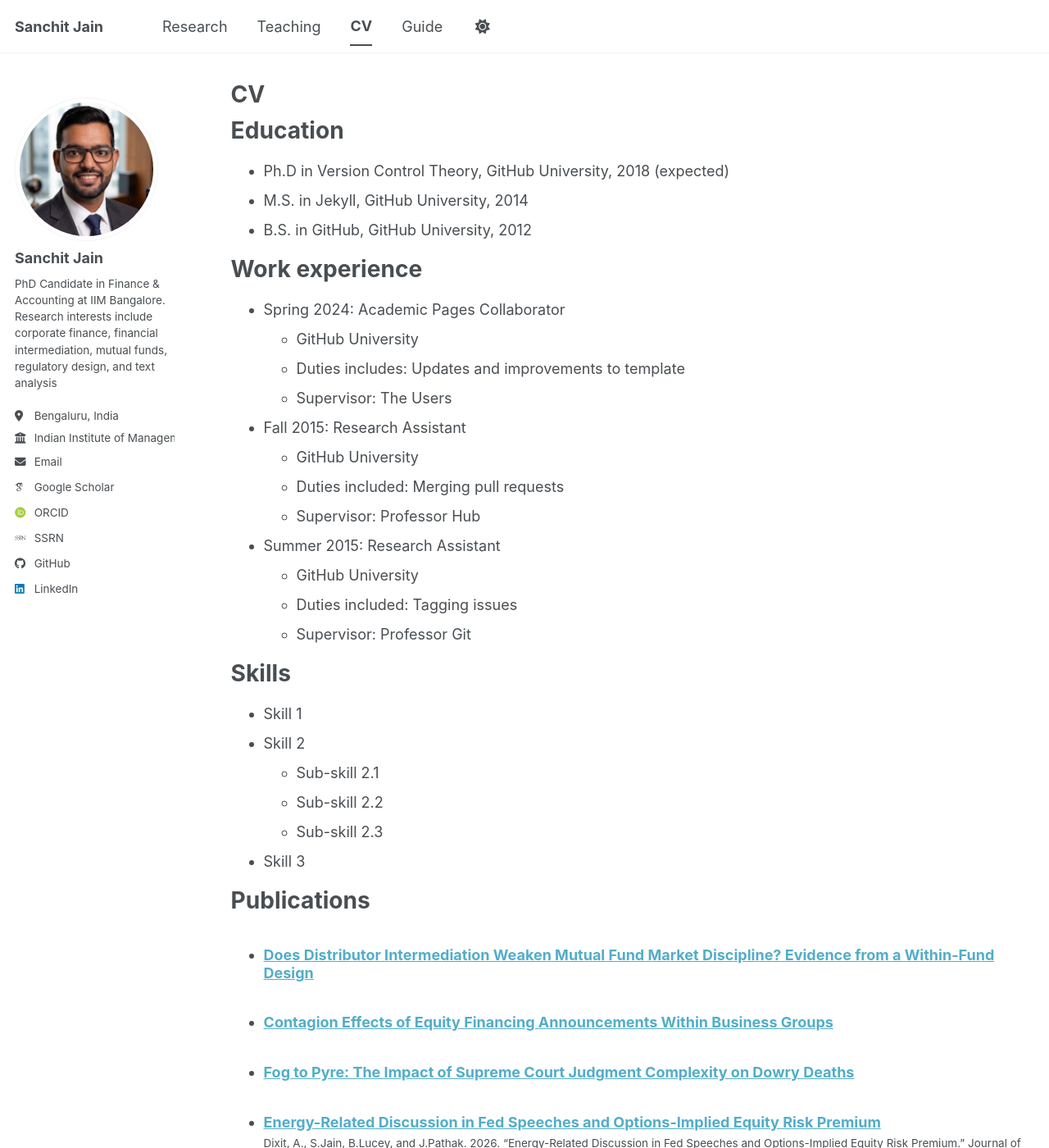
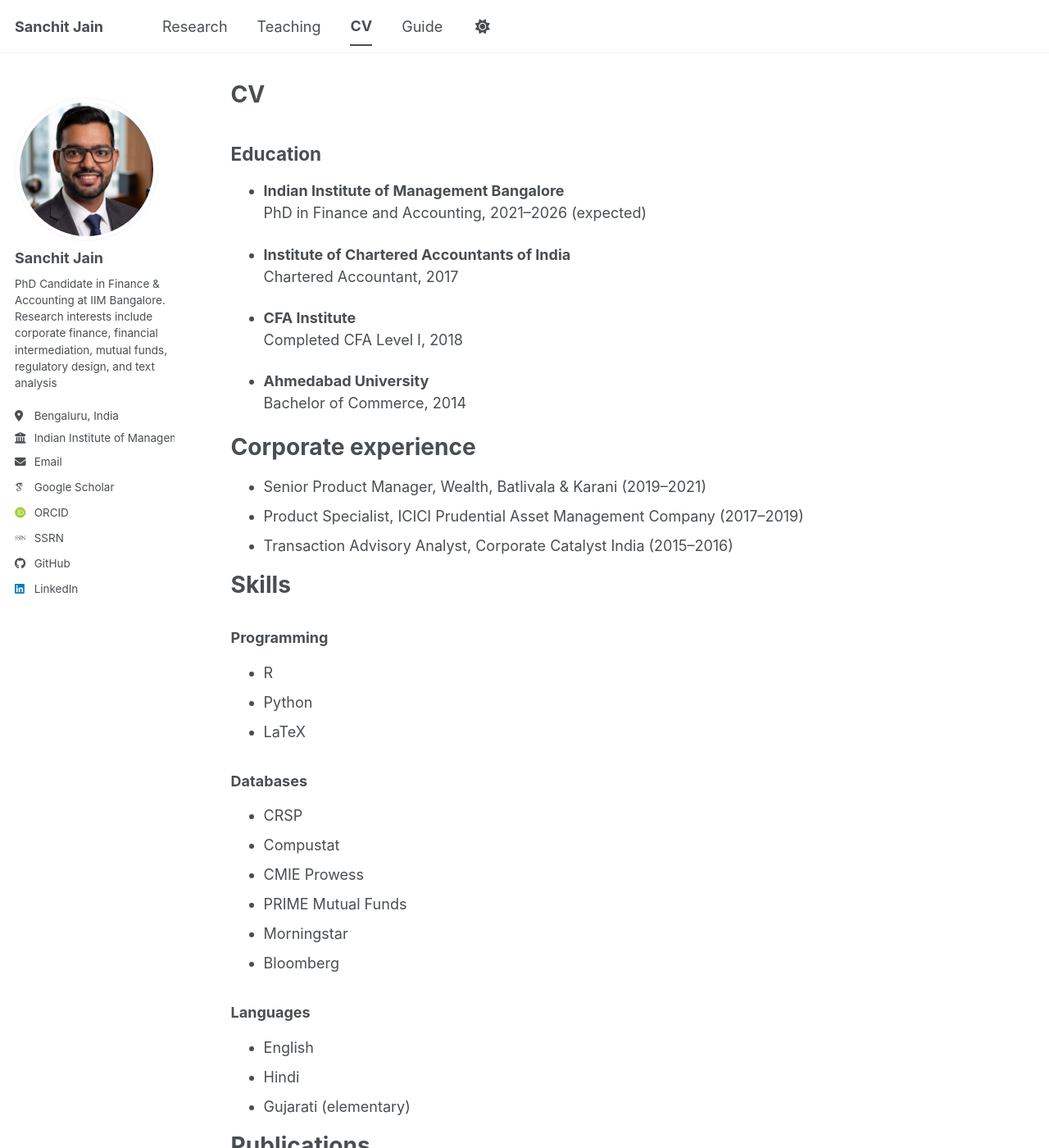
Before and after one commit to casanchitjain/casanchitjain.github.io, a Jekyll site: the page built from _pages/cv.md, in a window 1280 px wide and 1400 px high. Shown: the whole window at 82% size. Built offline with Jekyll 4.4.1, drawn with Linux system fonts in a browser that asks for light colours; some web fonts are replaced; a script bundle is joined from its source files by our own code; library files that are not in the unit come from our copies; some of the changed text lies outside the part shown.

Commit message:
Updated CV

```diff
--- a/_pages/cv.md
+++ b/_pages/cv.md
@@ -9,37 +9,48 @@
 
 {% include base_path %}
 
-Education
+## Education
+
+- **Indian Institute of Management Bangalore**
+  PhD in Finance and Accounting, 2021–2026 (expected)
+
+- **Institute of Chartered Accountants of India**
+  Chartered Accountant, 2017
+
+- **CFA Institute**
+  Completed CFA Level I, 2018
+
+- **Ahmedabad University**
+  Bachelor of Commerce, 2014
+
+Corporate experience
 ======
-* Ph.D in Version Control Theory, GitHub University, 2018 (expected)
-* M.S. in Jekyll, GitHub University, 2014
-* B.S. in GitHub, GitHub University, 2012
 
-Work experience
-======
-* Spring 2024: Academic Pages Collaborator
-  * GitHub University
-  * Duties includes: Updates and improvements to template
-  * Supervisor: The Users
+- Senior Product Manager, Wealth, Batlivala & Karani (2019–2021)
+- Product Specialist, ICICI Prudential Asset Management Company (2017–2019)
+- Transaction Advisory Analyst, Corporate Catalyst India (2015–2016)
 
-* Fall 2015: Research Assistant
-  * GitHub University
-  * Duties included: Merging pull requests
-  * Supervisor: Professor Hub
-
-* Summer 2015: Research Assistant
-  * GitHub University
-  * Duties included: Tagging issues
-  * Supervisor: Professor Git
 
 Skills
 ======
-* Skill 1
-* Skill 2
-  * Sub-skill 2.1
-  * Sub-skill 2.2
-  * Sub-skill 2.3
-* Skill 3
+### Programming
+- R
+- Python
+- LaTeX
+
+### Databases
+- CRSP
+- Compustat
+- CMIE Prowess
+- PRIME Mutual Funds
+- Morningstar
+- Bloomberg
+
+### Languages
+- English
+- Hindi
+- Gujarati (elementary)
+
 
 Publications
 ======
@@ -58,7 +69,3 @@
   <ul>{% for post in site.teaching reversed %}
     {% include archive-single-cv.html %}
   {% endfor %}</ul>
-
-Service and leadership
-======
-* Currently signed in to 43 different slack teams
```
